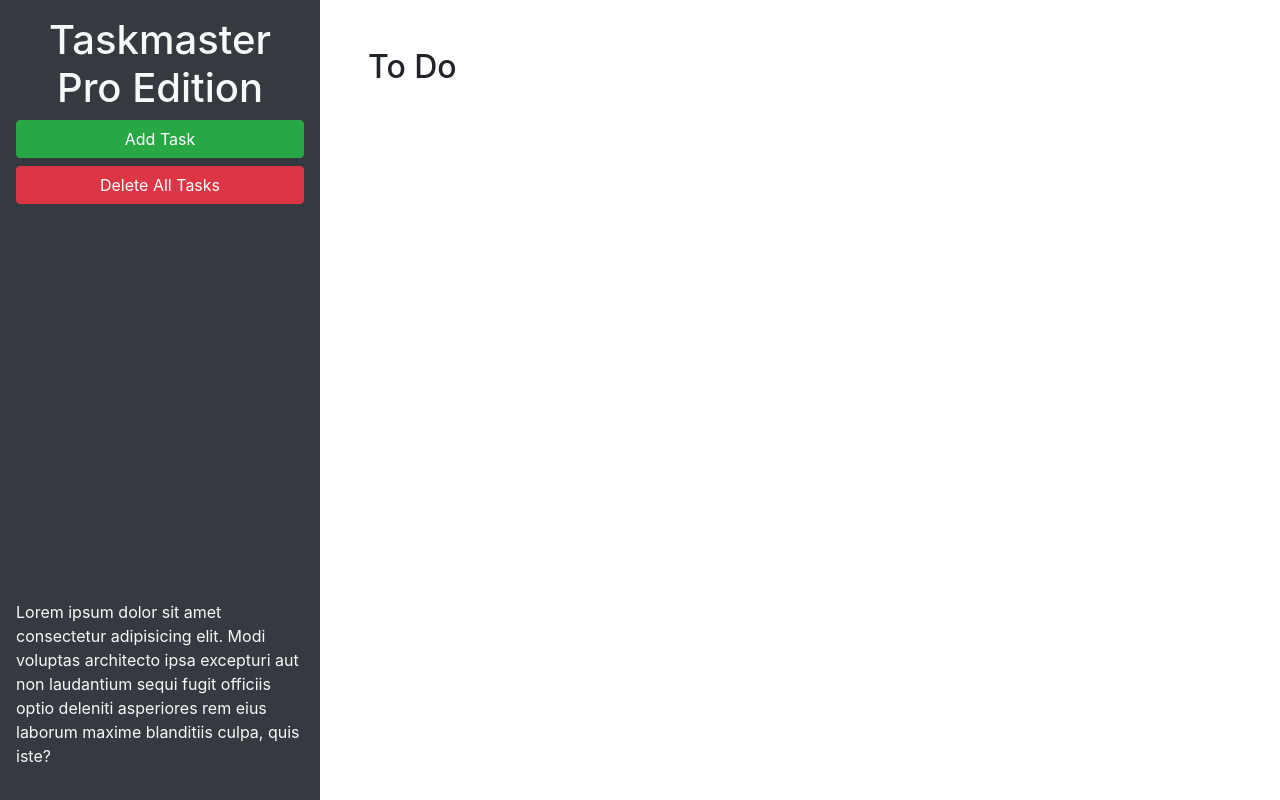
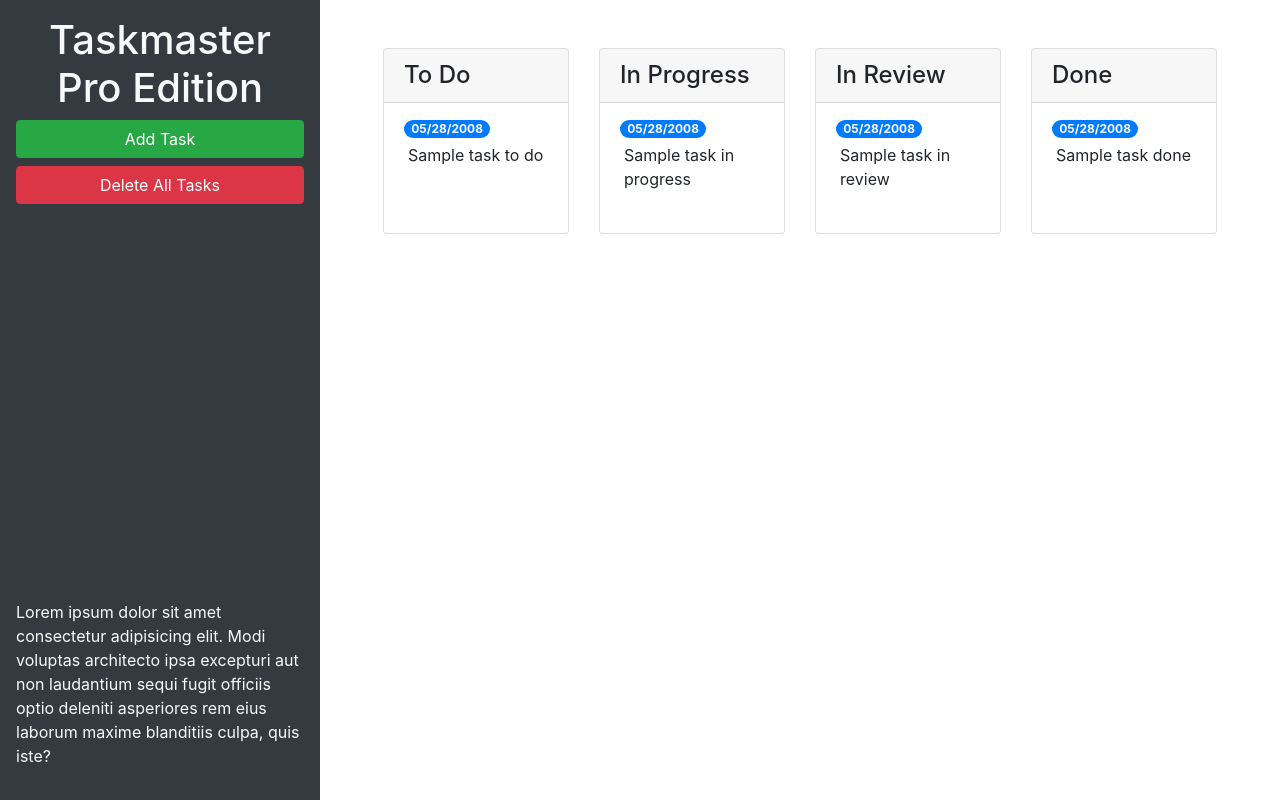
Before and after one commit to jleatham78/taskmaster-pro, a plain HTML site: page taskmaster-starter/index.html in a window 1280 px wide. Drawn offline with nearby package versions, Linux system fonts and the light colour scheme.

Commit message:
added column layout

```diff
--- a/taskmaster-starter/index.html
+++ b/taskmaster-starter/index.html
@@ -24,10 +24,68 @@
       </p>
     </header>
     <main class="col-12 col-lg-9">
-      <div class="m-5">
-        <h2>To Do</h2>
-        <ul id="list-toDo" class="list-group"> </ul>
+      <div class="m-5 row justify-content-around">
+        <!--todo start-->
+        <div class="col-12 col-md-6 col-xl-3 mb-3">
+          <div class="card">
+            <h4 class="card-header">
+              To Do
+            </h4>
+            <ul id="list-toDo" class="list-group list-group-flush">
+              <li class="list-group-item">
+                <span class="badge badge-primary badge-pill">05/28/2008</span>
+                <p class="m-1">Sample task to do</p>
+              </li>
+            </ul>
+          </div>
+        </div>
+         <!--todo end-->
+        <!--in progress start-->
+        <div class="col-12 col-md-6 col-xl-3 mb-3">
+          <div class="card">
+            <h4 class="card-header">
+              In Progress
+            </h4>
+            <ul id="list-inProgress" class="list-group list-group-flush">
+              <li class="list-group-item">
+                <span class="badge badge-primary badge-pill">05/28/2008</span>
+                <p class="m-1">Sample task in progress</p>
+              </li>
+            </ul>
+          </div>
+        </div>
+      <!--in progress end-->
+      <!--in review start-->
+      <div class="col-12 col-md-6 col-xl-3 mb-3">
+        <div class="card">
+          <h4 class="card-header">
+            In Review
+          </h4>
+          <ul id="list-inReview" class="list-group list-group-flush">
+            <li class="list-group-item">
+              <span class="badge badge-primary badge-pill">05/28/2008</span>
+              <p class="m-1">Sample task in review</p>
+            </li>
+          </ul>
+        </div>
       </div>
+      <!--in review end-->
+      <!--done start-->
+      <div class="col-12 col-md-6 col-xl-3 mb-3">
+        <div class="card">
+          <h4 class="card-header">
+            Done
+          </h4>
+          <ul id="list-done" class="list-group list-group-flush">
+            <li class="list-group-item">
+              <span class="badge badge-primary badge-pill">05/28/2008</span>
+              <p class="m-1">Sample task done</p>
+            </li>
+          </ul>
+        </div>
+      </div>
+    </div>
+      <!--done end-->
     </main>
   </div>
 
@@ -46,11 +104,11 @@
           <form>
             <div class="form-group">
               <label for="modalTaskDescription">Task description</label>
-              <textarea id="modalTaskDescription" rows="3"></textarea>
+              <textarea id="modalTaskDescription" rows="3" class="form-control"></textarea>
             </div>
             <div class="form-group">
               <label for="modalDueDate">Due date</label>
-              <input type="text" id="modalDueDate" placeholder="mm/dd/yyyy" autocomplete="off" />
+              <input type="text" class="form-control" id="modalDueDate" placeholder="mm/dd/yyyy" autocomplete="off" />
             </div>
           </form>
         </div>
```
